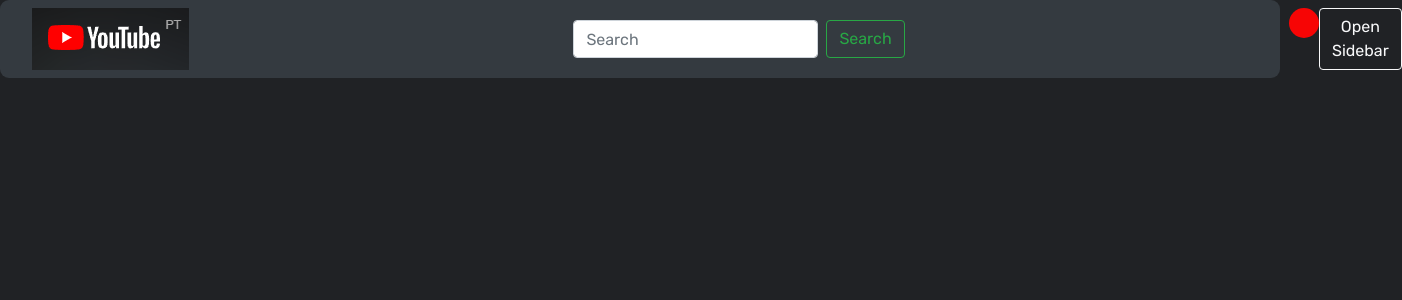
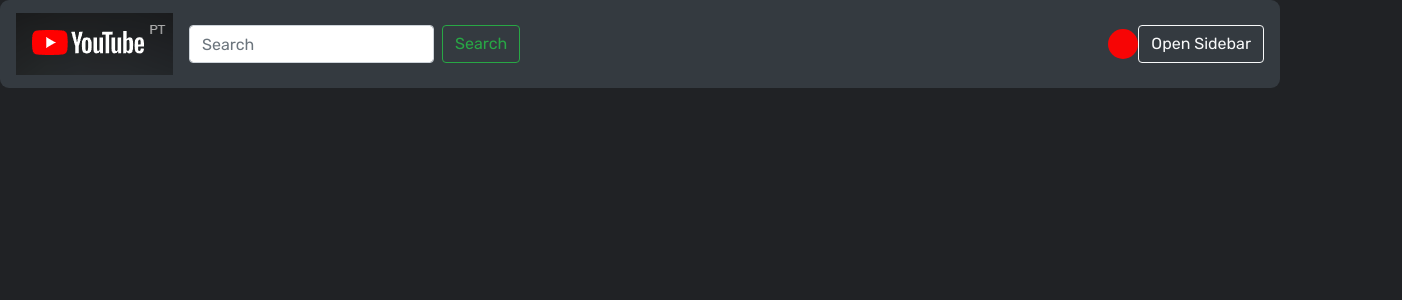
Before and after one commit to TUF322/React-YT, a React (Create React App) app: page / in a window 1280 px wide. Shown: the top 300 px of the page, 1402 px wide, since content can reach past the window. Built offline with nearby package versions, Linux system fonts and the light colour scheme.

Commit message:
sidebar_1.0

```diff
--- a/src/index.css
+++ b/src/index.css
@@ -8,11 +8,11 @@ body {
 }
 /* ---Sidebar css */
 .text-primary{
-  color: #5a8dee!important;
+  color: #f70505!important;
 }
 .btn-primary {
-    border-color: #5a8dee !important;
-    background-color: #5a8dee !important;
+    border-color: #f70505 !important;
+    background-color: #f70505 !important;
     color: #fff;
 }
 .shadow-md {
@@ -21,25 +21,27 @@ body {
 .navbar{
   border-radius: 9px;
 }
-.sidebar{
-    width: 280px;
-    min-height: 100vh;
+/* Sidebar CSS */
+.sidebar {
+  width: 280px;
+  min-height: 100vh;
+  background-color: #2f343a;
+  position: fixed;
+  top: 0;
+  right: -280px; /* Position the sidebar initially outside the viewport on the right side */
+  transition: right 0.5s ease; /* Use 'right' property to transition the sidebar */
+}
 
-    background-color: #fff;
-    position: fixed;
-    top: 0;
-    left: -100%;
+.sidebar.active {
+  right: 0; /* Slide the sidebar into view from the right side when active */
+}
 
-    transition: 0.5s;
-}
-.sidebar.active{
-    left: 0;
-}
 .sd-header{
     display: flex;
     align-items: center;
     justify-content: space-between;
     padding: 15px;
+    color: #fff;
 }
 .sidebar-overlay{
     position: fixed;
@@ -75,8 +77,8 @@ body {
     display: inline-block;
     width: 100%;
     padding: 10px 16px;
-    color: #475f7b;
-    background-color: #e5e8ec;
+    color: #fff;
+    background-color: #f70505;
     border-radius: 4px;
     cursor: pointer;
     text-decoration: none;
--- a/src/navbar.js
+++ b/src/navbar.js
@@ -1,7 +1,7 @@
 import React, { useState } from 'react';
-import 'bootstrap/dist/css/bootstrap.min.css';
 import logo from './yt-logo.png';
 import userIcon from './user_img.png'; // Example user icon
+import './index.css'; // Import the CSS file for the Navbar component
 
 const Navbar = () => {
   const [sidebarOpen, setSidebarOpen] = useState(false);
@@ -12,47 +12,67 @@ const Navbar = () => {
 
   return (
     <nav className="navbar navbar-expand-lg navbar-dark bg-dark">
-      <a className="navbar-brand" href="#"></a>
-      <button className="navbar-toggler" type="button" data-toggle="collapse" data-target="#navbarSupportedContent" aria-controls="navbarSupportedContent" aria-expanded="false" aria-label="Toggle navigation">
+      <a className="navbar-brand" href="#">
+        <img src={logo} alt="logo" />
+      </a>
+      <button
+        className="navbar-toggler"
+        type="button"
+        data-toggle="collapse"
+        data-target="#navbarSupportedContent"
+        aria-controls="navbarSupportedContent"
+        aria-expanded="false"
+        aria-label="Toggle navigation"
+        onClick={toggleSidebar} // Toggle the sidebar when the button is clicked
+      >
         <span className="navbar-toggler-icon"></span>
       </button>
 
-      <div className="collapse navbar-collapse" id="navbarSupportedContent">
+      <div className={`collapse navbar-collapse ${sidebarOpen ? 'show' : ''}`}>
         <ul className="navbar-nav mr-auto">
-          <li className="nav-item active">
-            <img src={logo} alt="logo"></img>
-          </li>
-          <li className="nav-item d-flex justify-content-center align-items-center">
-            <div style={{ display: 'flex', justifyContent: 'center', alignItems: 'center', width: '1100px', margin: 'center' }}>
-              <form className="form-inline mx-auto">
-                <div>
-                  <input className="form-control mr-sm-2" type="search" placeholder="Search" aria-label="Search" />
-                  <button className="btn btn-outline-success my-2 my-sm-0" type="submit">Search</button>
-                </div>
-              </form>
-            </div>
+          <li className="nav-item">
+            <form className="form-inline my-2 my-lg-0 mx-auto">
+              <input
+                className="form-control mr-sm-2"
+                type="search"
+                placeholder="Search"
+                aria-label="Search"
+              />
+              <button className="btn btn-outline-success my-2 my-sm-0" type="submit">
+                Search
+              </button>
+            </form>
           </li>
         </ul>
         <ul className="navbar-nav ml-auto">
-        <li className="nav-item">
-            <img src={userIcon} alt="user icon" style={{ width: '30px', height: '30px', borderRadius: '50%' }}></img>
+          <li className="nav-item">
+            <img src={userIcon} alt="user icon" style={{ width: '30px', height: '30px', borderRadius: '50%' }} />
           </li>
-          <li className="nav-item">
-            <button className="btn btn-outline-light" onClick={toggleSidebar}>
-              {sidebarOpen ? 'Close Sidebar' : 'Open Sidebar'}
-            </button>
-          </li>
-
         </ul>
       </div>
+
+      <button className="btn btn-outline-light" onClick={toggleSidebar}>
+        {sidebarOpen ? 'Close Sidebar' : 'Open Sidebar'}
+      </button>
+
       {sidebarOpen && (
-        <div className="sidebar">
-          {/* Your sidebar content goes here */}
-          <ul>
-            <li>Menu Item 1</li>
-            <li>Menu Item 2</li>
-            <li>Menu Item 3</li>
-          </ul>
+        <div className="sidebar active">
+          <div className="sd-header">
+            <h4 className="mb-0">Sidebar Header</h4>
+            <div className="btn btn-primary" onClick={toggleSidebar}><i className="fa fa-times"></i></div>
+          </div>
+          <div className="sd-body">
+            <ul>
+              <li><a className="sd-link">Menu Item 1</a></li>
+              <li><a className="sd-link">Menu Item 2</a></li>
+              <li><a className="sd-link">Menu Item 3</a></li>
+              <li><a className="sd-link">Menu Item 4</a></li>
+              <li><a className="sd-link">Menu Item 5</a></li>
+              <li><a className="sd-link">Menu Item 6</a></li>
+              <li><a className="sd-link">Menu Item 7</a></li>
+              <li><a className="sd-link">Menu Item 8</a></li>
+            </ul>
+          </div>
         </div>
       )}
     </nav>
```
